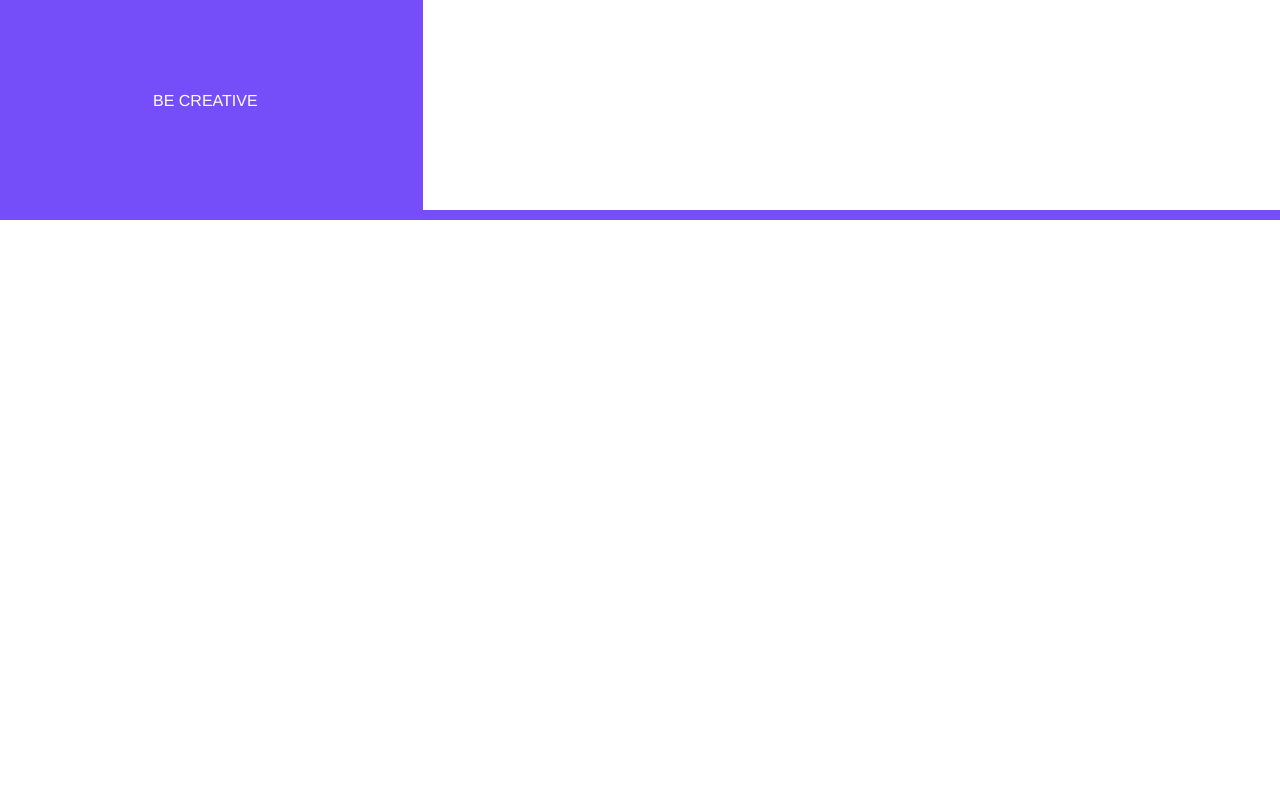
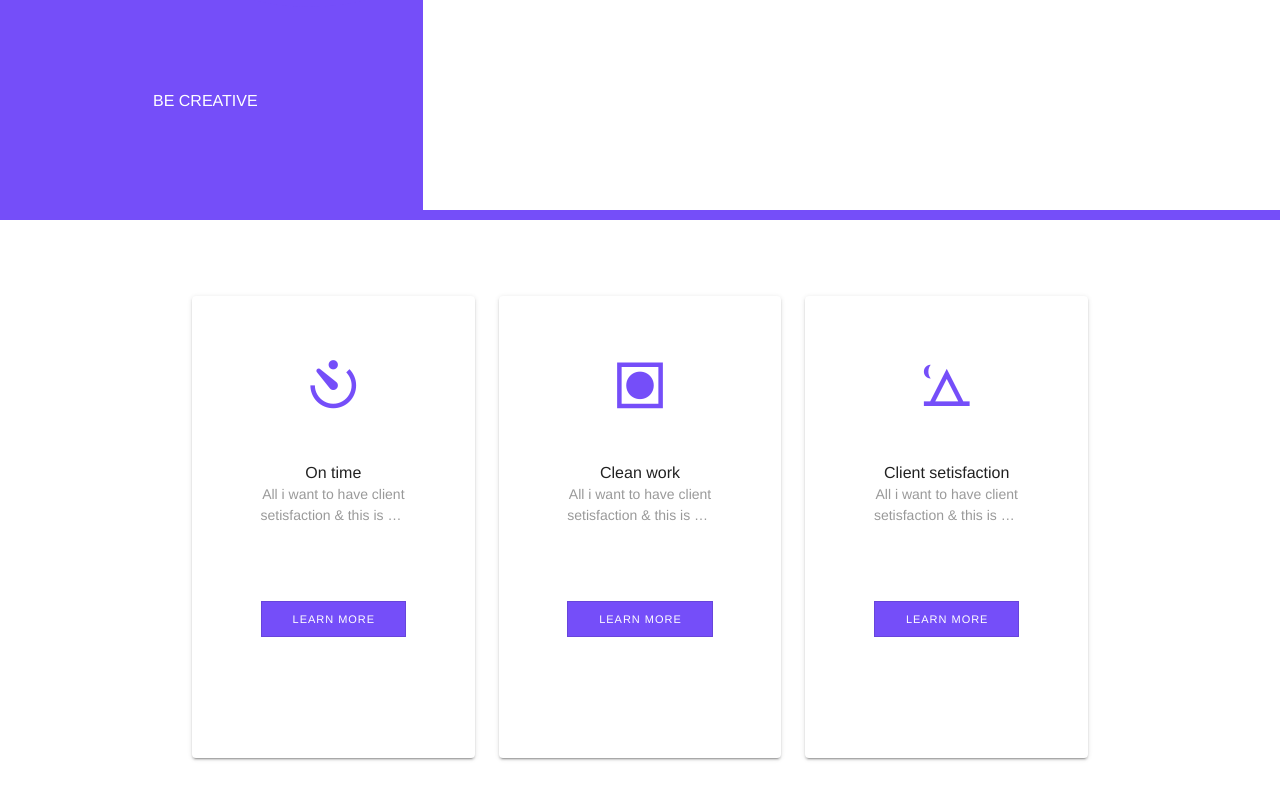
Before and after one commit to vidakabirii/webjar, a Vue app: page / in a window 1280 px wide. Shown: the part 610-1410 px from the top of the page. Before the commit the page ends 830 px from the top, so only its background shows below. Built offline with nearby package versions, Linux system fonts and the light colour scheme.

Commit message:
add card component

```diff
--- /dev/null
+++ b/src/components/cards/cards.vue
@@ -0,0 +1,53 @@
+<template>
+  <v-row class="cardBox">
+    <template>
+      <v-container>
+        <v-row>
+          <v-col v-for="(item, index) in cardData" :key="index">
+            <card
+              :icon="item.icon"
+              :headline="item.headline"
+              :subtitle="item.subtitle"
+            />
+          </v-col>
+        </v-row>
+      </v-container>
+    </template>
+  </v-row>
+</template>
+
+<script>
+import card from "@/components/general/card.vue";
+export default {
+  data() {
+    return {
+      cardData: [
+        {
+          icon: "mdi-camera-timer",
+          headline: "On time",
+          subtitle: "All i want to have client setisfaction & this is my aim",
+        },
+        {
+          icon: "mdi-square-circle",
+          headline: "Clean work",
+          subtitle: "All i want to have client setisfaction & this is my aim",
+        },
+        {
+          icon: "mdi-tent",
+          headline: "Client setisfaction",
+          subtitle: "All i want to have client setisfaction & this is my aim",
+        },
+      ],
+    };
+  },
+  components: {
+    card,
+  },
+};
+</script>
+
+<style scoped lang="scss">
+.cardBox {
+  padding: 5% 15%;
+}
+</style>
--- /dev/null
+++ b/src/components/general/card.vue
@@ -0,0 +1,85 @@
+<template>
+  <v-card>
+    <v-list-item three-line>
+      <v-list-item-content>
+        <div class="overline mb-4">
+          <v-icon>
+            {{ icon }}
+          </v-icon>
+        </div>
+        <v-list-item-title class="headline mb-1">
+          {{ headline }}
+        </v-list-item-title>
+        <v-list-item-subtitle>
+          {{ subtitle }}
+        </v-list-item-subtitle>
+      </v-list-item-content>
+    </v-list-item>
+    <v-card-actions class="actionBox">
+      <v-btn outlined rounded text>
+        {{ actionsBtn }}
+      </v-btn>
+    </v-card-actions>
+  </v-card>
+</template>
+
+<script>
+export default {
+  props: {
+    icon: {
+      type: String,
+      default: "",
+    },
+    headline: {
+      type: String,
+      default: "header",
+    },
+    subtitle: {
+      type: String,
+      default: "subtitle",
+    },
+    actionsBtn: {
+      type: String,
+      default: "Learn more",
+    },
+  },
+};
+</script>
+
+<style scoped lang="scss">
+@import "@/assets/css/general.scss";
+.v-icon {
+  font-size: 55px !important;
+  color: $mainColor !important;
+}
+.v-card {
+  height: 462px !important;
+  //   width: 300px !important;
+  padding: 50px !important;
+  box-shadow: 0 10px 30px rgb(0 0 0 / 18%);
+}
+.overline {
+  margin-bottom: 50px !important;
+}
+.v-list-item .v-list-item__subtitle {
+  line-height: 1.5 !important;
+}
+.v-btn:not(.v-btn--round).v-size--default {
+  padding: 0 30px !important;
+}
+.theme--light.v-list-item .v-list-item__subtitle,
+.theme--light.v-list-item .v-list-item__action-text {
+  color: rgba(0, 0, 0, 0.4) !important;
+}
+.actionBox {
+  margin-top: 30%;
+  place-content: center;
+  button {
+    background-color: $mainColor;
+    color: $white;
+    font-size: 11px;
+    border-radius: 0;
+    padding: 0 10px;
+  }
+}
+</style>
--- a/src/views/Home.vue
+++ b/src/views/Home.vue
@@ -49,16 +49,17 @@
         </v-row>
       </v-col>
     </v-row>
-
+    <cards />
   </div>
 </template>
 
 <script>
 import headerComp from "@/components/main/header.vue";
+import cards from "@/components/cards/cards.vue";
 
 export default {
   name: "Home",
-  components: { headerComp },
+  components: { headerComp, cards },
 };
 </script>
 
```
